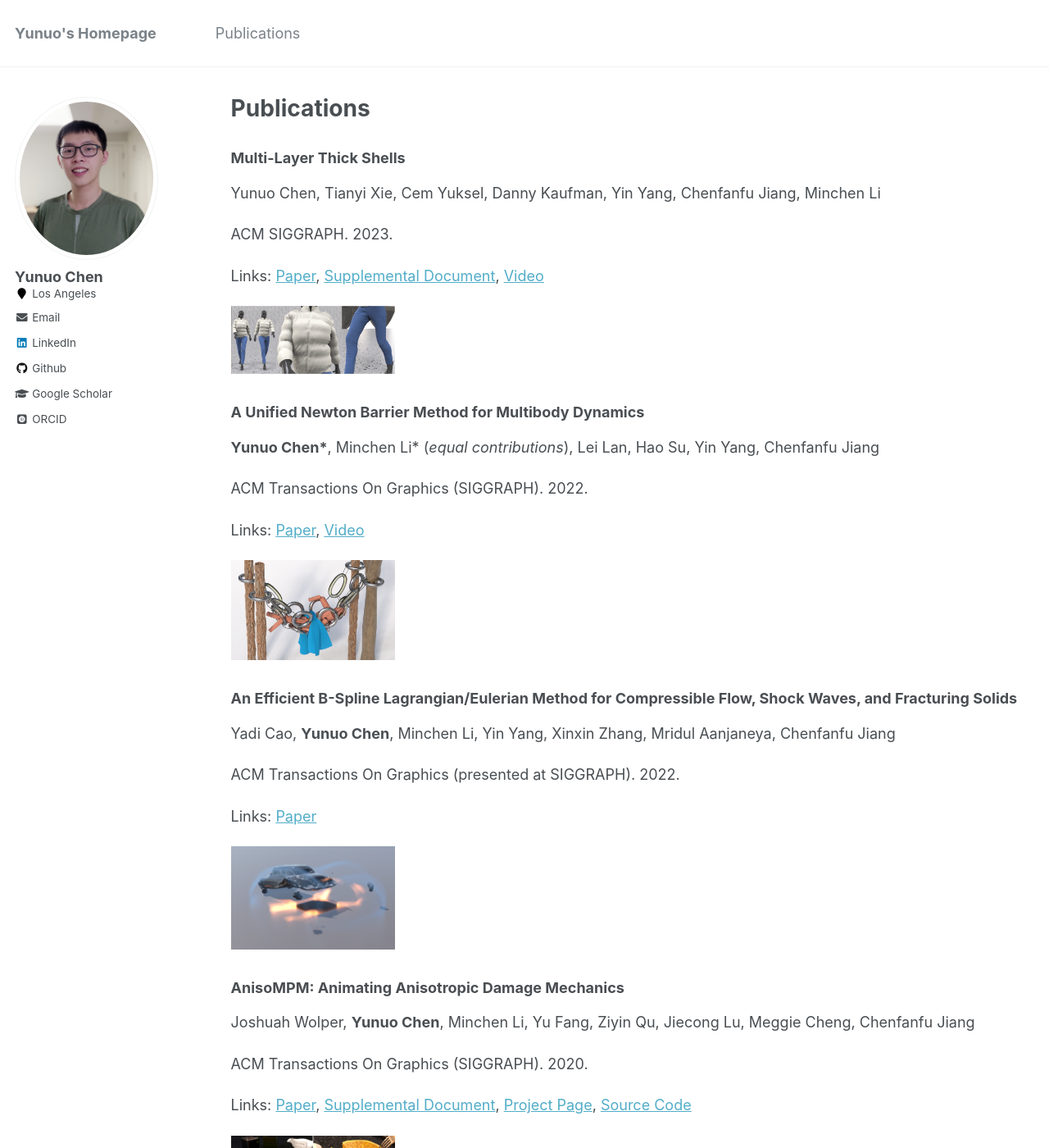
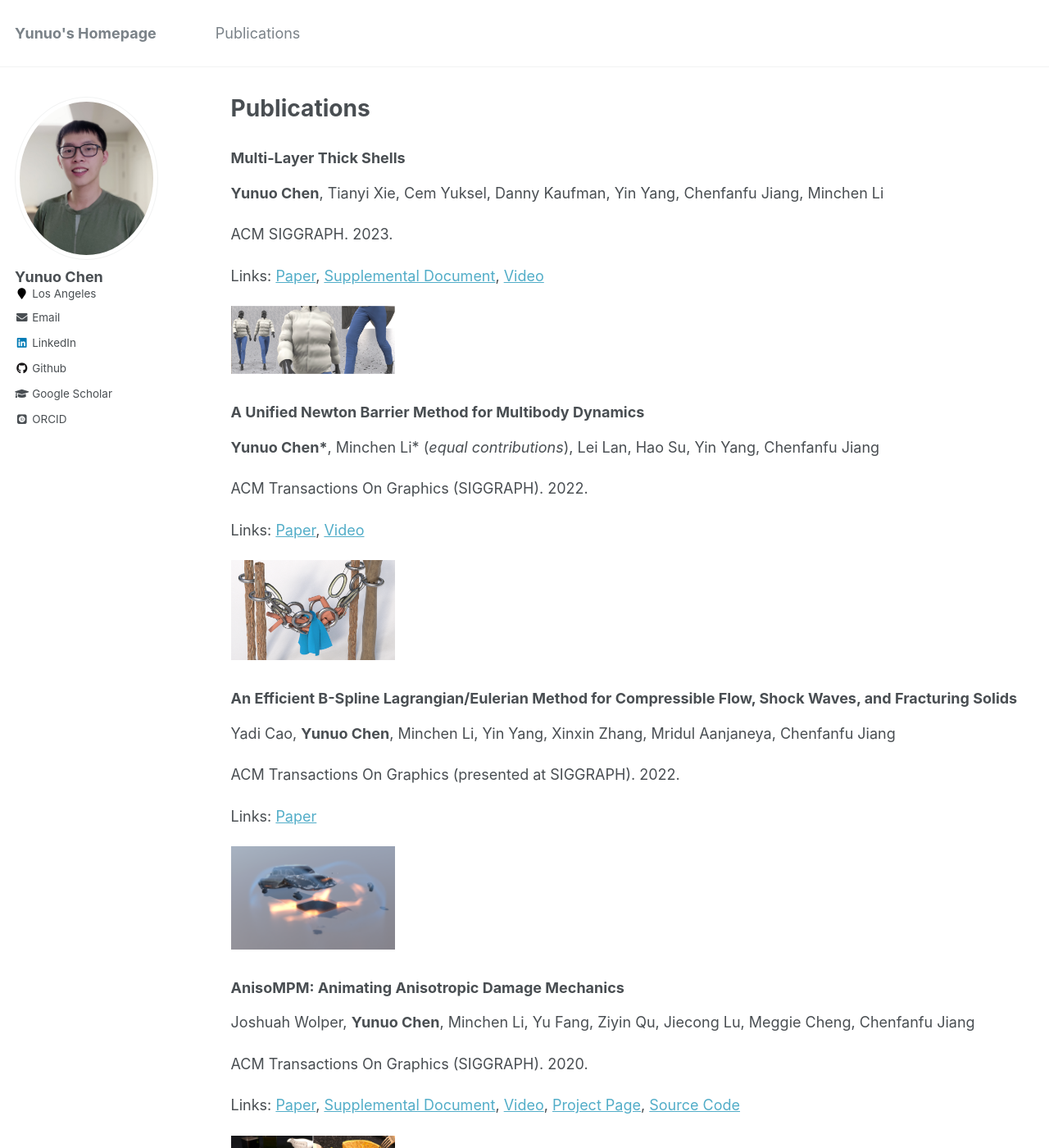
Before and after one commit to yunuoch/yunuoch.github.io, a Jekyll site: the page built from _pages/publications.md, in a window 1280 px wide and 1400 px high. Shown: the whole window at 82% size. Built offline with Jekyll 4.4.1, drawn with Linux system fonts in a browser that asks for light colours; some web fonts are replaced.

Commit message:
thickshell update

```diff
--- a/_pages/publications.md
+++ b/_pages/publications.md
@@ -7,7 +7,7 @@ author_profile: true
 
 ### Multi-Layer Thick Shells
 
-Yunuo Chen, Tianyi Xie, Cem Yuksel, Danny Kaufman, Yin Yang, Chenfanfu Jiang, Minchen Li
+**Yunuo Chen**, Tianyi Xie, Cem Yuksel, Danny Kaufman, Yin Yang, Chenfanfu Jiang, Minchen Li
 
 ACM SIGGRAPH. 2023.
 
@@ -41,7 +41,7 @@ Joshuah Wolper, **Yunuo Chen**, Minchen Li, Yu Fang, Ziyin Qu, Jiecong Lu, Meggi
 
 ACM Transactions On Graphics (SIGGRAPH). 2020.
 
-Links: [Paper](https://www.math.ucla.edu/~cffjiang/research/wolper2020aniso/Wolper2020_AnisoMPM.pdf), [Supplemental Document](https://www.math.ucla.edu/~cffjiang/research/wolper2020aniso/Wolper2020_AnisoMPM_Supplement.pdf), [Project Page](https://joshuahwolper.com/anisompm), [Source Code](https://github.com/penn-graphics-research/ziran2020)
+Links: [Paper](https://www.math.ucla.edu/~cffjiang/research/wolper2020aniso/Wolper2020_AnisoMPM.pdf), [Supplemental Document](https://www.math.ucla.edu/~cffjiang/research/wolper2020aniso/Wolper2020_AnisoMPM_Supplement.pdf), [Video](https://youtu.be/eXJi7pkUZn0), [Project Page](https://joshuahwolper.com/anisompm), [Source Code](https://github.com/penn-graphics-research/ziran2020)
 
 <img src="http://yunuoch.github.io/images/publication/anisompm.png" alt="anisompm" width="200"/>
 
```
